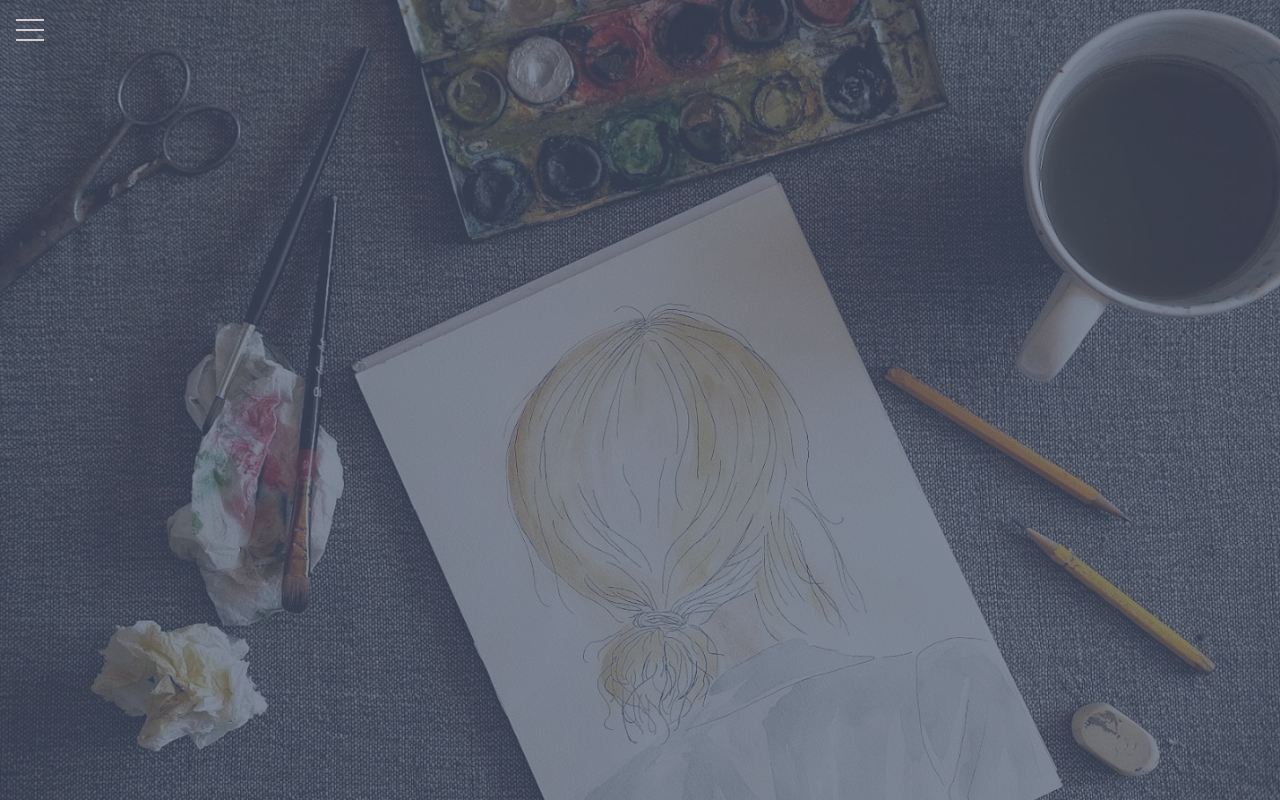
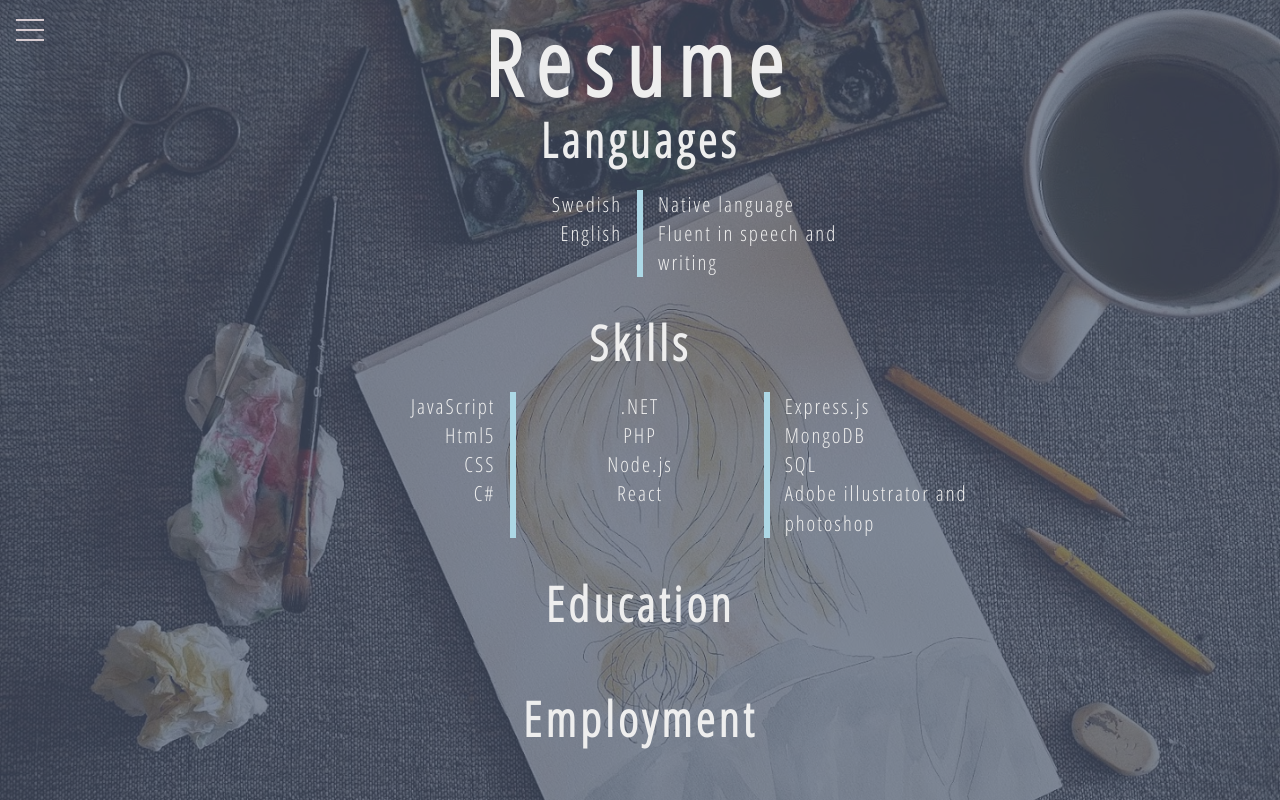
Before and after one commit to pg222jx/portfolio, a React (Create React App) app: page /resume in a window 1280 px wide. Built offline with nearby package versions, Linux system fonts and the light colour scheme.

Commit message:
Adding first resume iteration

```diff
--- a/src/App.css
+++ b/src/App.css
@@ -381,6 +381,39 @@ a {
   overflow:auto;
 }
 
+.row {
+  display: flex;
+  margin-bottom: 2em;
+  margin-top: 1em;
+}
+
+.column {
+  flex: 50%;
+  width: 20vw;
+}
+
+.left {
+  text-align: right;
+  padding-right: 15px;
+  border-right: solid;
+  border-color: lightblue;
+}
+
+.right {
+  text-align: left;
+  padding-left: 15px;
+  border-left: solid;
+  border-color: lightblue;
+}
+
+.middle {
+  text-align: center;
+  /* padding-left: 15px; */
+  border-left: solid;
+  border-right: solid;
+  border-color: lightblue;
+}
+
 @media only screen and (max-width: 600px) {
   body {
       background: url(./images/painting.jpg) no-repeat center center/cover;
--- a/src/App.js
+++ b/src/App.js
@@ -5,6 +5,7 @@ import Blog from './components/Blog'
 import Home from './components/Home'
 import Code from './components/Code'
 import About from './components/About'
+import Resume from './components/Resume'
 import Contact from './components/Contact'
 import Creativity from './components/Creativity'
 import Admin from './components/AdminPages/Admin'
@@ -28,6 +29,7 @@ function App() {
         <Route path="/diary" exact component={Blog} />
         <Route path="/code" exact component={Code} />
         <Route path="/about" exact component={About} />
+        <Route path="/resume" exact component={Resume} />
         <Route path="/contact" exact component={Contact} />
         <Route path="/creativity" exact component={Creativity} />
         <Route path="/admin" exact component={Admin} />
--- /dev/null
+++ b/src/components/Resume.jsx
@@ -0,0 +1,62 @@
+import React, { Component } from 'react'
+
+class Resume extends Component {
+    state = {  }
+
+    render() {
+        return (
+            // <header className="showcase">
+            <div className="container showcase-inner">
+              <h1>Resume</h1>
+              <h2>Languages</h2>
+              <div className="row">
+                <div className="column left">
+                    <p>Swedish</p>
+                    <p>English</p>
+                </div>
+                <div className="column right">
+                    <p>Native language</p>
+                    <p>Fluent in speech and writing</p>
+                </div>
+              </div>
+
+              <h2>Skills</h2>
+              <div className="row">
+              <div className="column left">
+                    <p>JavaScript</p>
+                    <p>Html5</p>
+                    <p>CSS</p>
+                    <p>C#</p>
+                </div>
+                <div className="column middle">
+                    <p>.NET</p>
+                    <p>PHP</p>
+                    <p>Node.js</p>
+                    <p>React</p>
+                </div>
+                <div className="column right">
+                    <p>Express.js</p>
+                    <p>MongoDB</p>
+                    <p>SQL</p>
+                    <p>Adobe illustrator and photoshop</p>
+                </div>
+              </div>
+
+              <h2>Education</h2>
+              <div className="row">
+                <div className="column left"></div>
+                <div className="column right"></div>
+              </div>
+
+              <h2>Employment</h2>
+              <div className="row">
+                <div className="column left"></div>
+                <div className="column right"></div>
+              </div>
+            </div>
+          // </header>
+        )
+    }
+}
+
+export default Resume;
```
